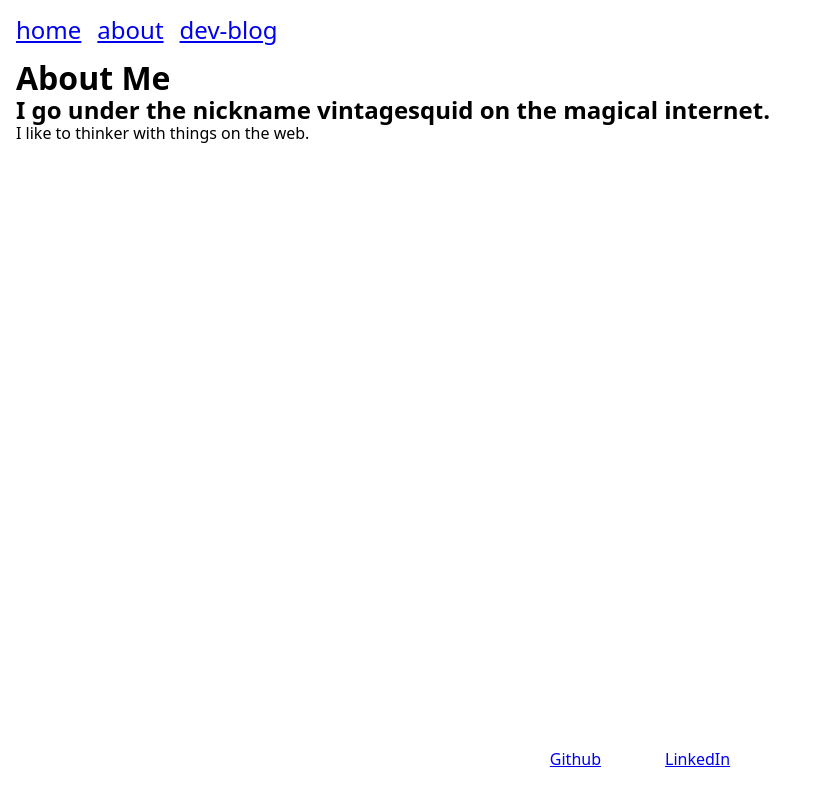
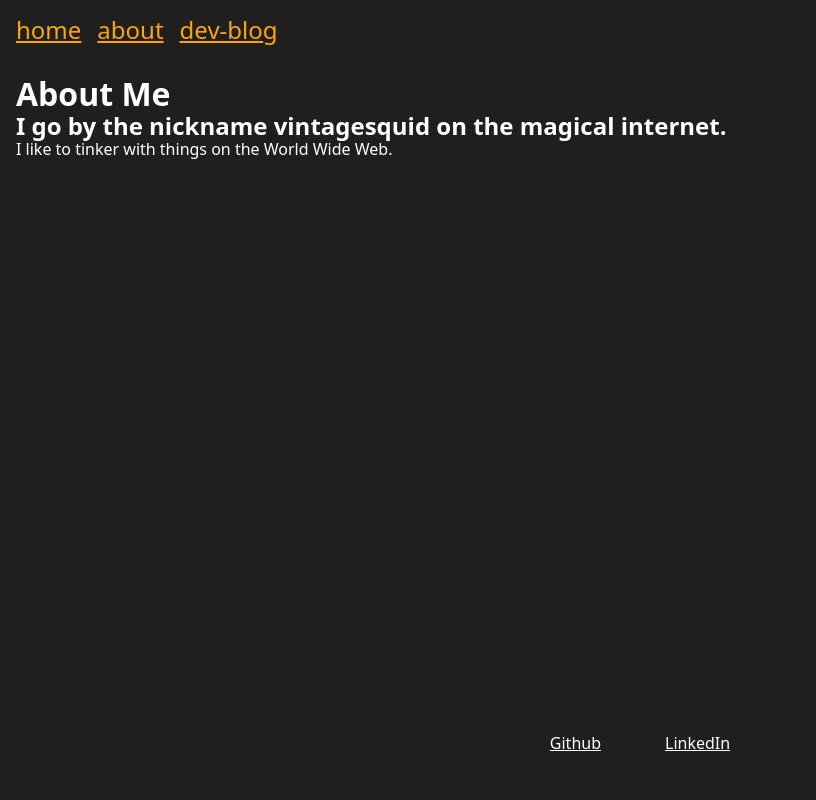
Before and after one commit to vintagesquid/vintagesquid-dev, an Astro site: page /about in a window 1280 px wide. Shown: the whole page, without its empty margins (0-816 px from the left). Built offline with nearby package versions, Linux system fonts and the light colour scheme; Astro itself is replaced by a stand-in of ours.

Commit message:
feat: add theme.css

```diff
--- a/src/components/Navigation.astro
+++ b/src/components/Navigation.astro
@@ -1,19 +1,25 @@
 <nav>
   <ul>
-    <li><a href='/'>home</a></li>
-    <li><a href='/about'>about</a></li>
-    <li><a href='/blog'>dev-blog</a></li>
+    <li>
+      <a href='/'>home</a>
+    </li>
+    <li>
+      <a href='/about'>about</a>
+    </li>
+    <li>
+      <a href='/blog'>dev-blog</a>
+    </li>
   </ul>
 </nav>
 
 <style>
   ul {
     display: flex;
-    padding: 1rem;
     gap: 1rem;
   }
 
   a {
     font-size: 1.5rem;
+    color: var(--color-primary);
   }
 </style>
--- a/src/components/Social.astro
+++ b/src/components/Social.astro
@@ -1,8 +1,15 @@
 ---
 type Props = {
   href: string;
-}
-const {href} = Astro.props
+};
+
+const { href } = Astro.props;
 ---
 
-<a href={href}><slot/></a>
+<a href={href} target='_blank'><slot /></a>
+
+<style>
+  a {
+    color: var(--color-base-content);
+  }
+</style>
--- a/src/layouts/Layout.astro
+++ b/src/layouts/Layout.astro
@@ -2,6 +2,7 @@
 import Footer from '../components/Footer.astro';
 import Navigation from '../components/Navigation.astro';
 import '../styles/preflight.css';
+import '../styles/theme.css';
 ---
 
 <!doctype html>
@@ -34,10 +35,11 @@ import '../styles/preflight.css';
   body {
     display: flex;
     flex-direction: column;
+    padding: 1rem;
   }
 
   main {
     flex: 1;
-    padding: 0 16px;
+    padding: 2rem 0;
   }
 </style>
--- a/src/pages/about.astro
+++ b/src/pages/about.astro
@@ -4,9 +4,9 @@ import Layout from '../layouts/Layout.astro';
 
 <Layout>
   <h1>About Me</h1>
-  <h2>I go under the nickname vintagesquid on the magical internet.</h2>
+  <h2>I go by the nickname vintagesquid on the magical internet.</h2>
 
   <p>
-    I like to thinker with things on the web.
+    I like to tinker with things on the World Wide Web.
   </p>
 </Layout>
--- /dev/null
+++ b/src/styles/theme.css
@@ -0,0 +1,11 @@
+:root {
+  --color-base-content: #fff;
+  --color-base: #1f1f1f;
+  --color-primary: #ffa500;
+}
+
+html,
+body {
+  background: var(--color-base);
+  color: var(--color-base-content);
+}
```
Also changed, not shown: src/pages/blog.astro (+6 -3 lines).
